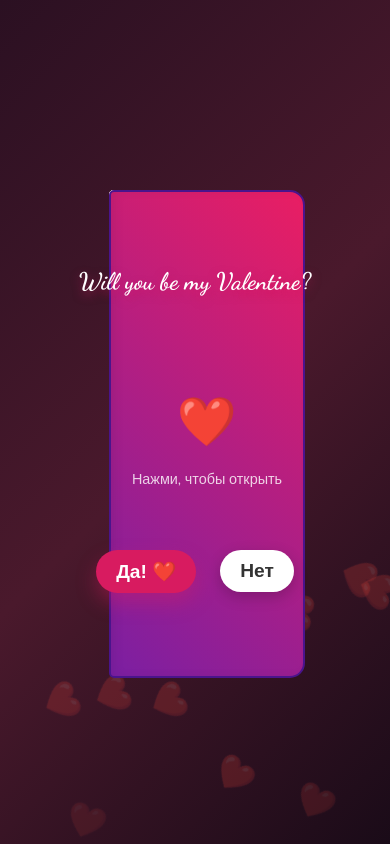
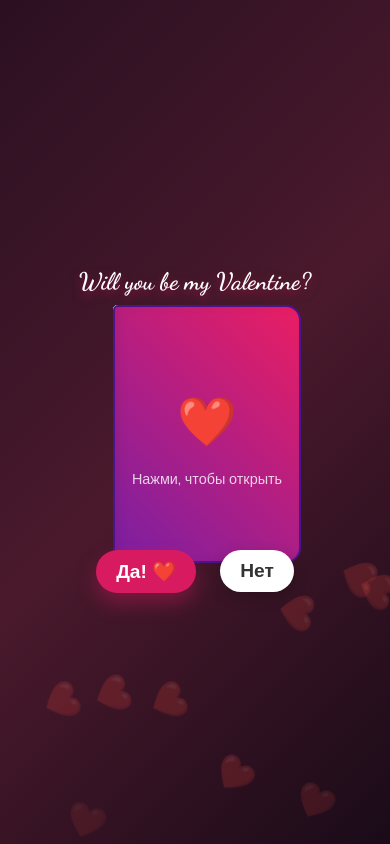
Before and after one commit to leopalladium/valentine-checker, a Nuxt app in the folder frontend/: page / in a window 390 px wide. Built offline with nearby package versions, Linux system fonts and the light colour scheme.

Commit message:
Add swipe support and enhance mobile navigation for improved user interaction

```diff
--- a/frontend/app/app.vue
+++ b/frontend/app/app.vue
@@ -394,22 +394,20 @@ const getZIndex = (pageIndex) => {
           </div>
         </div>
 
-        <!-- PAGE 4: LETTER (Redesigned as Page Envelope) -->
+        <!-- PAGE 4: LETTER (Redesigned as Moleskine Pocket) -->
         <div
           class="page page-4"
           style="z-index: 6;"
         >
           <div class="front">
-             <div class="content envelope-page-content" @click="openLetter">
-                <div class="page-pocket">
-                  <div class="pocket-front">
-                     <span class="wax-seal">❤️</span>
-                  </div>
-                  <div class="paper-peek">
-                    Dear Valentine...
-                  </div>
+             <div class="content pocket-container" @click="openLetter">
+                <div class="letter-peek">
+                   <div class="letter-text">For You...</div>
                 </div>
-                <span class="click-hint">Tap to Read Letter</span>
+                <div class="moleskine-pocket">
+                   <span class="pocket-decor">Files of My Heart 📂</span>
+                </div>
+                <span class="click-hint">Tap pocket to open</span>
              </div>
           </div>
           <div class="back"></div>
@@ -967,61 +965,63 @@ html, body {
   font-family: 'Nunito', sans-serif;
 }
 
-/* Page Envelope Design */
-.envelope-page-content {
-  display: flex;
-  flex-direction: column;
-  justify-content: center;
-  align-items: center;
-  background: #f8bbd0; /* Envelope color */
-  border: 10px solid #f48fb1;
-  box-shadow: inset 0 0 20px rgba(0,0,0,0.1);
+/* Page Pocket Design (Moleskine Style) */
+.pocket-container {
+  width: 100%;
+  height: 100%;
   position: relative;
-}
-.page-pocket {
-  position: relative;
-  width: 200px;
-  height: 250px;
+  /* Page background is already inherited, but we make sure content aligns bottom */
   display: flex;
   justify-content: center;
   align-items: flex-end;
-  cursor: pointer;
+  overflow: hidden; /* IMPORTANT: Clip letter inside page */
+  padding-bottom: 0 !important; /* Override generic padding */
 }
-.pocket-front {
+
+.moleskine-pocket {
+  width: 90%;
+  height: 40%;
+  background: #d7ccc8; /* Beige/Cardboard color */
+  border-top: 1px solid #a1887f;
+  border-radius: 5px 5px 0 0;
   position: absolute;
   bottom: 0;
-  width: 100%;
-  height: 60%;
-  background: #ec407a;
-  border-radius: 0 0 10px 10px;
-  z-index: 2;
+  z-index: 20;
+  box-shadow: 0 -3px 10px rgba(0,0,0,0.1);
   display: flex;
   justify-content: center;
   align-items: center;
+}
+.pocket-decor {
+  font-family: 'Dancing Script', cursive;
+  color: #5d4037;
+  font-size: 1.2rem;
+  opacity: 0.8;
+}
+
+.letter-peek {
+  width: 85%;
+  height: 50%; /* Taller than pocket so it peeks out */
+  background: #fff;
+  border: 1px solid #efebe9;
+  position: absolute;
+  bottom: 10px; /* Start inside pocket */
+  z-index: 10;
+  transition: transform 0.4s cubic-bezier(0.175, 0.885, 0.32, 1.275);
   box-shadow: 0 -2px 5px rgba(0,0,0,0.1);
+  display: flex;
+  justify-content: center;
+  padding-top: 15px;
 }
-.paper-peek {
-  width: 90%;
-  height: 90%;
-  background: white;
-  border-radius: 5px;
-  padding: 10px;
-  box-shadow: 0 0 5px rgba(0,0,0,0.2);
-  z-index: 1;
-  transform: translateY(-20px);
-  transition: transform 0.3s;
+.letter-text {
   font-family: 'Dancing Script', cursive;
-  font-size: 1.2rem;
-  color: #880e4f;
-  text-align: center;
+  font-size: 1.5rem;
+  color: #d81b60;
 }
-.page-pocket:hover .paper-peek {
-  transform: translateY(-50px);
-}
-.wax-seal {
-  font-size: 2.5rem;
-  color: #880e4f;
-  text-shadow: 0 2px 2px rgba(0,0,0,0.3);
+
+/* Hover Effect for Desktop */
+.pocket-container:hover .letter-peek {
+  transform: translateY(-40px);
 }
 
 /* Mobile Hints */
@@ -1043,12 +1043,11 @@ html, body {
     display: block; /* Show hint to swipe */
   }
 
-  /* Adjust book size to fit mobile screen width */
+  /* Adjust book size to fit mobile screen width using vmin for consistent ratio */
   .book-container {
-    width: 44vw; /* Slightly narrower to ensure margins */
-    height: auto; /* Allow aspect-ratio to dictate height */
-    aspect-ratio: 2 / 3; /* Maintain a realistic book page ratio (width/height) */
-    max-height: 70vh; /* Prevent overflowing screen height */
+    width: 43vmin; /* Keeps spread at 86vmin, safe for both portrait/landscape */
+    height: 62vmin; /* Aspect ratio ~1.44 */
+    /* Override pixel sizes */
   }
 
   /* Center the spine when book opens */
@@ -1134,7 +1133,11 @@ html, body {
 
 @media (max-width: 480px) {
   /* Smaller mobile devices layout tweaks */
-  .book-container { height: 55vh; }
+  .book-container {
+      /* Even safer on super small screens */
+      width: 42vmin;
+      height: 60vmin;
+  }
   .main-title { font-size: 1.5rem; }
 }
 </style>
```
